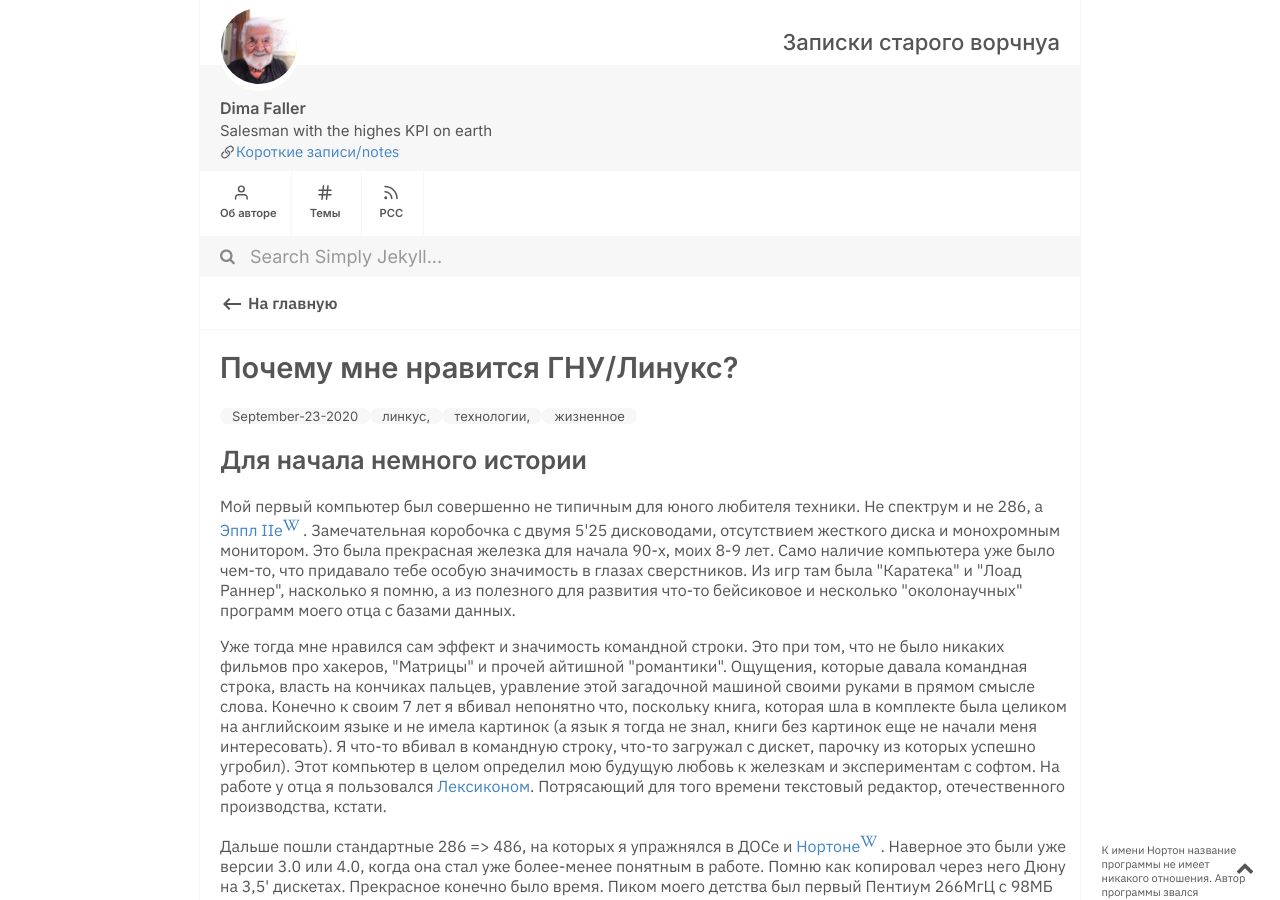
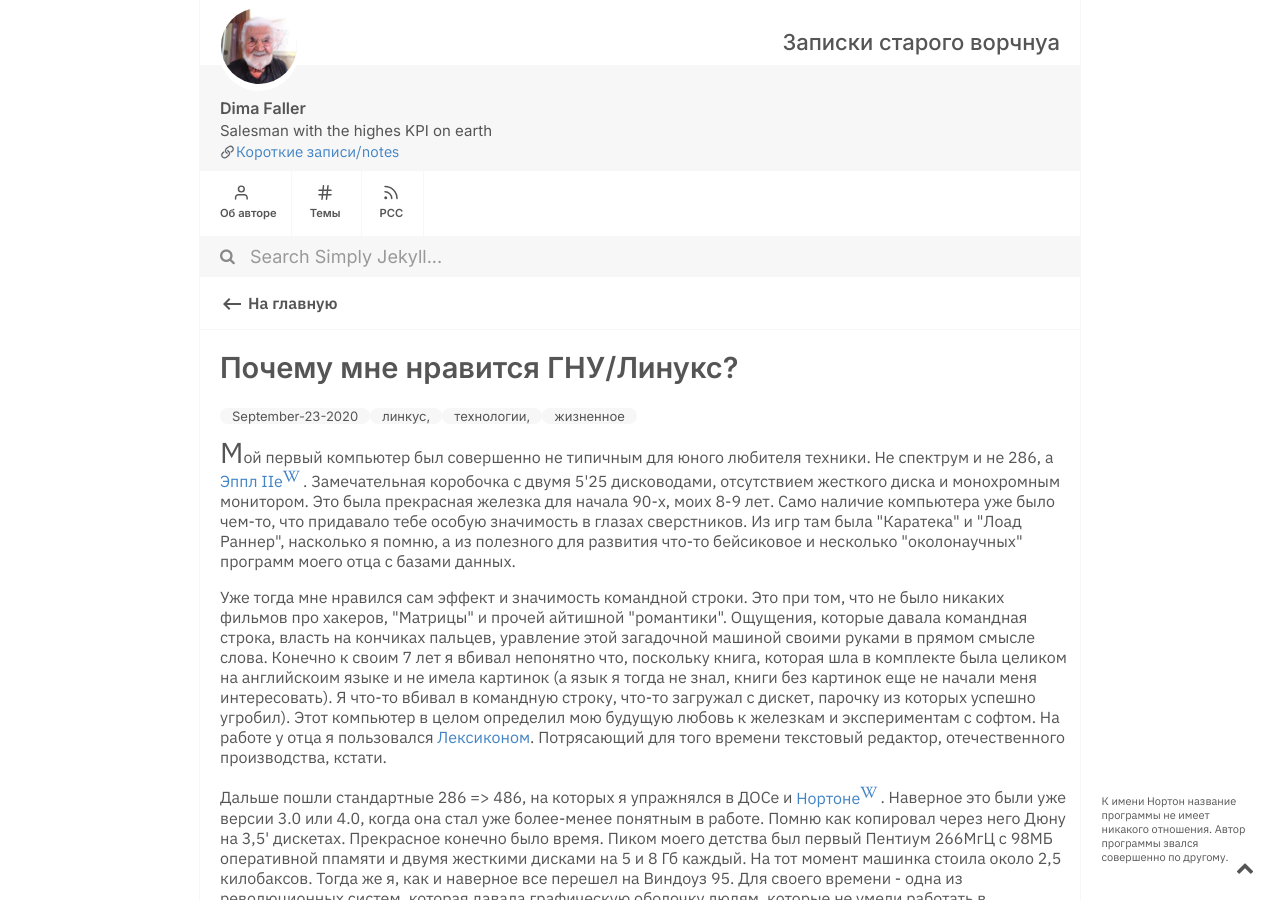
Before and after one commit to dimafaller/blog, a Jekyll site: the page built from _posts/2020-09-23-Why-I-Use-Linux.md, in a window 1280 px wide and 900 px high. Built offline with Jekyll 4.4.1, drawn with Linux system fonts in a browser that asks for light colours.

Commit message:
post editing

```diff
--- a/_posts/2020-09-23-Why-I-Use-Linux.md
+++ b/_posts/2020-09-23-Why-I-Use-Linux.md
@@ -3,7 +3,6 @@ title: Почему мне нравится ГНУ/Линукс?
 tags: линкус, технологии, жизненное
 comments: false
 ---
-## Для начала немного истории
 
 Мой первый компьютер был совершенно не типичным для юного любителя техники. Не спектрум и не 286, а [[Эппл IIe::https://en.wikipedia.org/wiki/Apple]]. Замечательная коробочка с двумя 5'25 дисководами, отсутствием жесткого диска и монохромным монитором. Это была прекрасная железка для начала 90-х, моих 8-9 лет. Само наличие компьютера уже было чем-то, что придавало тебе особую значимость в глазах сверстников. Из игр там была "Каратека" и "Лоад Раннер", насколько я помню, а из полезного для развития что-то бейсиковое и несколько "околонаучных" программ моего отца с базами данных.
 
```
